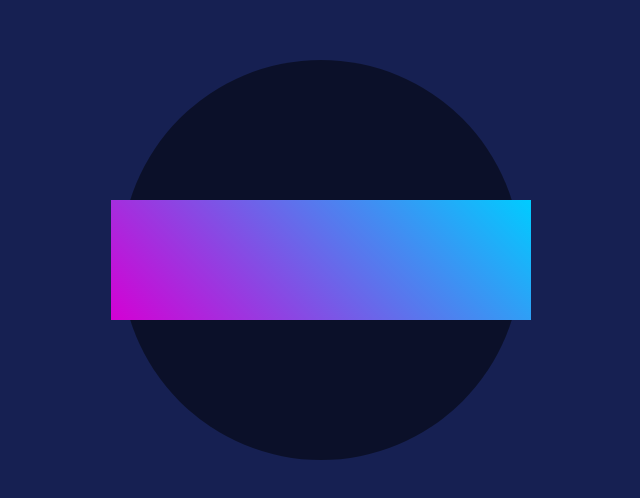
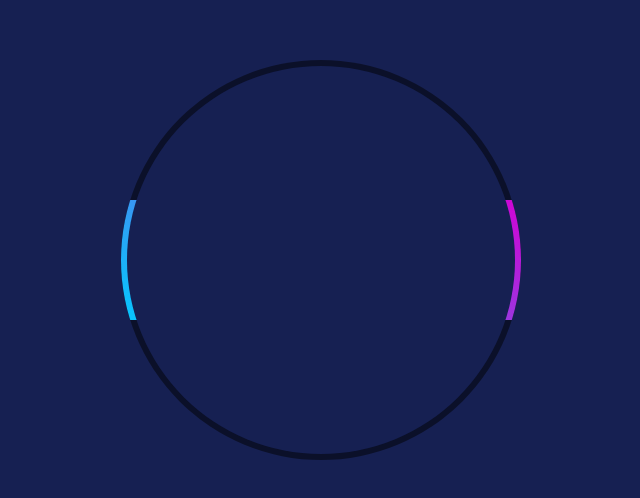
Before and after one commit to Linh777GKOG/Image_Hover_Effects, a plain HTML site: page index.html in a window 1280 px wide. Shown: the part 140-638 px from the top of the page, without its empty margins (319-959 px from the left). Drawn offline with Linux system fonts and the light colour scheme.

Commit message:
check point

```diff
--- a/style.css
+++ b/style.css
@@ -21,6 +21,7 @@ body {
   height: 400px;
   background: rgba(0, 0, 0, 0.5);
   border-radius: 50%;
+  overflow: hidden;
 }
 
 .box::before {
@@ -40,7 +41,16 @@ body {
   0% {
     transform: rotate(0deg);
   }
-  0% {
+  100% {
     transform: rotate(360deg);
   }
 }
+
+.box::after {
+  content: "";
+  position: absolute;
+  inset: 6px;
+  background: #162052;
+  border-radius: 50%;
+  z-index: 1;
+}
```
